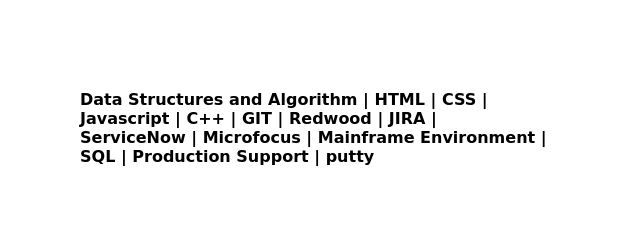
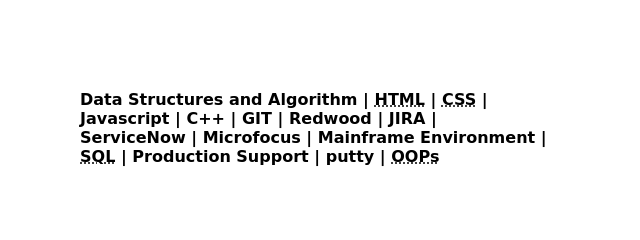
Before and after one commit to SangeethaSahadevan/JavaScript, a plain HTML site: page index.html in a window 1280 px wide. Shown: the part 812-1052 px from the top of the page, 48-688 px from the left. Drawn offline with Linux system fonts and the light colour scheme.

Commit message:
Abbreviation added

```diff
--- a/index.html
+++ b/index.html
@@ -34,8 +34,8 @@
     <hr>
     <div id="Skills">
         <h1>Skills</h1>
-        <p>Data Structures and Algorithm | HTML | CSS |<br/> Javascript | C++ | GIT | Redwood | JIRA |<br/> ServiceNow | Microfocus
-             | Mainframe Environment | SQL | Production Support | putty</p>
+        <p>Data Structures and Algorithm | <abbr title="HyperText Markup Language">HTML</abbr> | <abbr title="Cascading style Sheet">CSS</abbr> |<br/> Javascript | C++ | GIT | Redwood | JIRA |<br/> ServiceNow | Microfocus
+             | Mainframe Environment | <abbr title="Structured Query Language">SQL</abbr> | Production Support | putty | <abbr title="Object Oriented Programming">OOPs</abbr></p>
             <img src="skills.png" alt="Skills image">
 
     </div>
@@ -67,7 +67,7 @@
                 <li>Responsible for Weekend Maintenance in holding queues and process servers. Also holding/ releasing jobs at definition/ Chain Level, also at Queue level.</li>
                 <li> Migrating the jobs and job chains from one environment (development) to another(production)</li>
                 <li> Dealt with some batch jobs in mainframe environment</li>
-                Tools Used :
+                Tools Used : Redwood, ServiceNow, Mainframe, JIRA, Microfocus, PCX, putty.
 
             </ul>
         </details>
```
